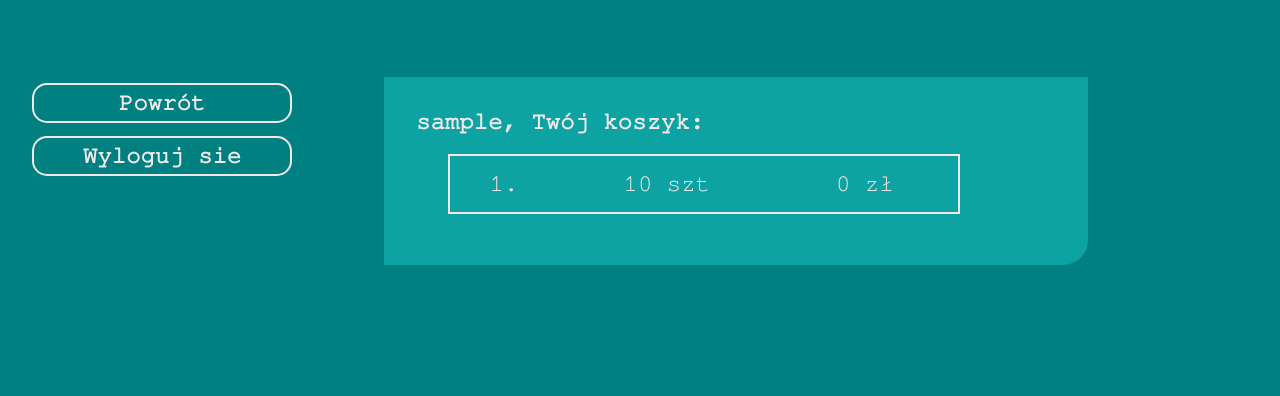
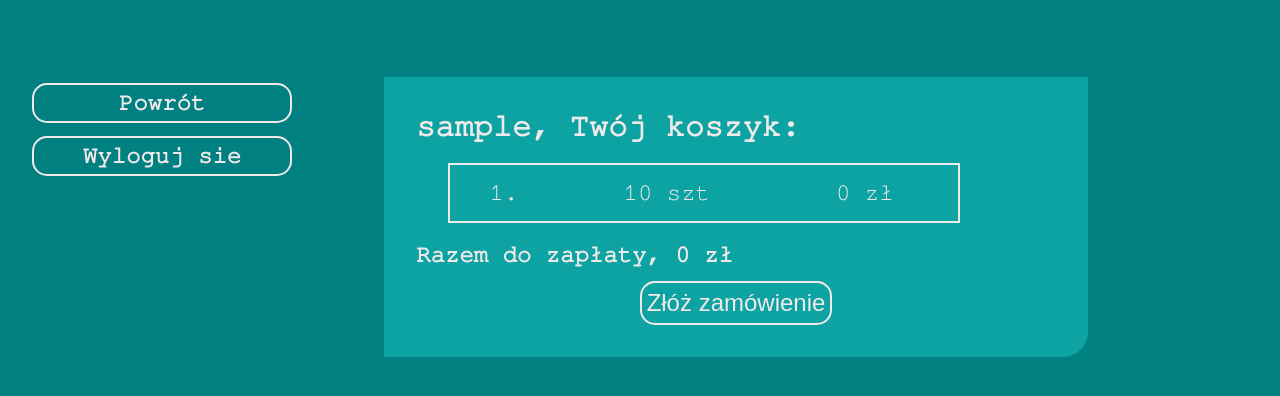
Before and after one commit to wiotrek/shop_php, a PHP site: page /?basket in a window 1280 px wide. Shown: the part 122-518 px from the top of the page. Run offline with PHP 8.4, Linux system fonts and the light colour scheme; the visitor is signed in with stand-in values (Sample User, id 1); data comes from the database, SQL or seed files in the repository; tables that the repository leaves empty or names only in its code hold one stand-in row (values such as "Sample post"); data that the repository does not hold is empty; some libraries are stand-ins or nearby versions.

Commit message:
display sum price in basket

```diff
--- a/index.php
+++ b/index.php
@@ -51,10 +51,11 @@
                     if(isset($_GET['basket'])){
                         if($countResultsOrders){
                             $currentUserName = $_SESSION['currentUserName'];
-                            echo "<h2>$currentUserName, Twój koszyk:</h2>";
+                            echo "<h2 style='font-size:2em;'>$currentUserName, Twój koszyk:</h2>";
+
                             echo "<table class='basket'>";
+                            $sumPrice = 0;
                             for ($i=0; $i < $countResultsOrders; $i++) {
-
                                 // here we set id for new rows
                                 for($j=0; $j < $countResults; $j++){
                                     if($row[$j]['id'] == $whichGetIdProduct[$i])
@@ -68,9 +69,11 @@
                                 echo "<td>$toSalary zł</td>";
 
                                 echo "</tr>";
+                                $sumPrice = $sumPrice + $toSalary;
                             }
                             echo "</table>";
-                            // var_dump($whichGetIdProduct);
+                            echo "<h2>Razem do zapłaty, $sumPrice zł</h2>";
+                            echo "<button class='sendOrder'>Złóż zamówienie</button>";
                         }else{
                             echo "<h2>Niestety, nie dodałeś żadnego produktu</h2>";
                         }
--- a/products.php
+++ b/products.php
@@ -19,6 +19,7 @@
 
 
         // query for basket
+        if(isset($_SESSION['currentUserId'])){
             $userIdInProducts = $_SESSION['currentUserId'];
             $stmt_orders = $dbh->prepare(
                 "SELECT * FROM basketTmp WHERE id_customer=$userIdInProducts"
@@ -38,6 +39,8 @@
                 array_push($howGetAmountProduct, $row_orders[$i]['amount_product']);
             }
             $stmt_orders->closeCursor();
+        }
+
 
         $dbh = null;
 
--- a/theme.css
+++ b/theme.css
@@ -277,6 +277,24 @@ ul{
             border-radius: 15px;
             border: 2px solid var(--bg-color);
         }
+        button.sendOrder{
+            width: 30%;
+            margin: 2% 35% 0 35%;
+            padding: 1% 0;
+            border: 2px solid var(--main-txt-color);
+            color: var(--main-txt-color);
+            border-radius: 15px;
+            background-color: var(--main-color);
+            font-size: 1.5em;
+            cursor: pointer;
+        }
+        button.sendOrder:hover{
+            border: 2px solid var(--main-color);
+            animation-name: firstAnimation;
+            animation-duration: 1s;
+            background-color:white;
+            color:var(--main-color);
+        }
 }
 @media(min-width: 1400px){
     /* section menu */
```
Lines whose indentation alone changed are shown as unchanged.
